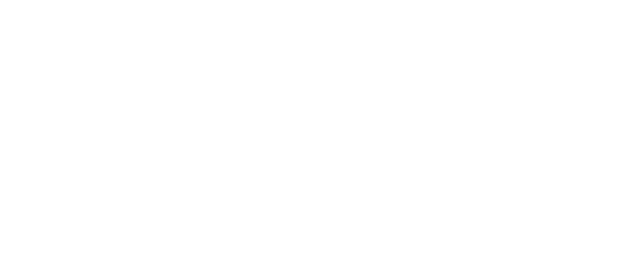
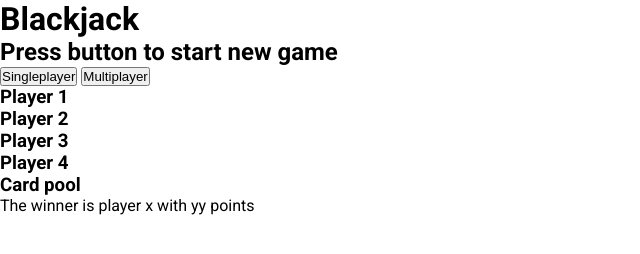
Before and after one commit to bemog/blackjack-game, a website: page src/index.html in a window 1280 px wide. Shown: the whole page, without its empty margins (0-640 px from the left). Drawn offline with Linux system fonts and the light colour scheme.

Commit message:
Create base structure

```diff
--- a/src/index.html
+++ b/src/index.html
@@ -1,14 +1,52 @@
 <!DOCTYPE html>
 <html lang="en">
+  <head>
+    <meta charset="UTF-8" />
+    <meta name="viewport" content="width=device-width, initial-scale=1.0" />
+    <link rel="stylesheet" href="css/style.css" />
+    <title>Blackjack game</title>
+  </head>
 
-<head>
-  <meta charset="UTF-8">
-  <meta name="viewport" content="width=device-width, initial-scale=1.0">
-  <title>Blackjack game</title>
-</head>
-
-<body>
-
-</body>
-
+  <body>
+    <div class="wrapper">
+      <div class="start-screen start-screen--hide">
+        <h1 class="start-screen__title">Blackjack</h1>
+        <h2 class="start-screen__info">Press button to start new game</h2>
+        <button class="start-screen__button">Singleplayer</button>
+        <button class="start-screen__button">Multiplayer</button>
+      </div>
+      <div class="game">
+        <div class="game__player-panel">
+          <h3 class="game__player-panel-name">Player 1</h3>
+          <div class="game__player-panel-cards"></div>
+          <span class="game__player-panel-score"></span>
+        </div>
+        <div class="game__player-panel">
+          <h3 class="game__player-panel-name">Player 2</h3>
+          <div class="game__player-panel-cards"></div>
+          <span class="game__player-panel-score"></span>
+        </div>
+        <div class="game__player-panel">
+          <h3 class="game__player-panel-name">Player 3</h3>
+          <div class="game__player-panel-cards"></div>
+          <span class="game__player-panel-score"></span>
+        </div>
+        <div class="game__player-panel">
+          <h3 class="game__player-panel-name">Player 4</h3>
+          <div class="game__player-panel-cards"></div>
+          <span class="game__player-panel-score"></span>
+        </div>
+        <div class="game__card-pool">
+          <h3 class="game__card-pool-title">Card pool</h3>
+          <div class="game__card-pool-cards"></div>
+        </div>
+        <div class="game__result">
+          <span class="game__result-text"
+            >The winner is player x with yy points</span
+          >
+        </div>
+      </div>
+    </div>
+    <script src="./js/index.js"></script>
+  </body>
 </html>
--- /dev/null
+++ b/src/scss/_config.scss
@@ -0,0 +1,11 @@
+@import url("https://fonts.googleapis.com/css2?family=Roboto:wght@400;700&display=swap");
+
+* {
+  margin: 0;
+  padding: 0;
+  box-sizing: border-box;
+}
+
+body {
+  font-family: "Roboto";
+}
--- /dev/null
+++ b/src/scss/style.scss
@@ -0,0 +1,4 @@
+@import "_config.scss";
+
+body {
+}
```
Also changed, not shown: package.json (+6 -2 lines), src/css/style.css (added), 2 other files.
